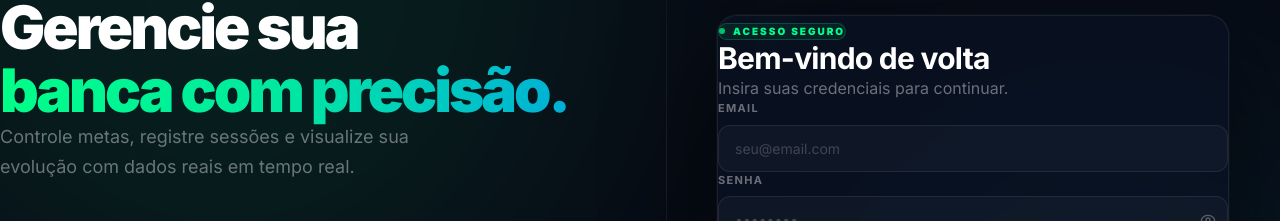
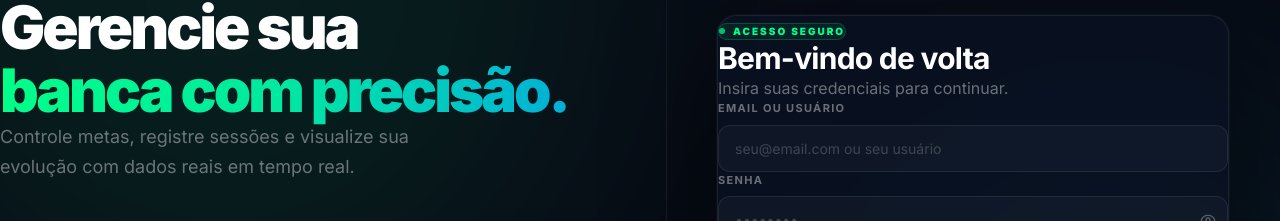
Before and after one commit to Shindo-hash/MetaEdge, a Next.js app: page /login in a window 1280 px wide. Shown: the part 236-457 px from the top of the page. Built offline with nearby package versions, Linux system fonts and the light colour scheme.

Commit message:
Login aceita usuario ou email (compatibilidade com contas criadas no AlphaSignal)

```diff
--- a/components/auth/AuthForm.tsx
+++ b/components/auth/AuthForm.tsx
@@ -6,6 +6,15 @@ import { createClient } from '@/lib/supabase/client'
 import { Eye, EyeOff } from 'lucide-react'
 
 type Mode = 'login' | 'register'
+
+// Login aceita usuário simples (criado pelo painel do AlphaSignal) OU e-mail
+// de verdade. Se não tiver "@", vira um e-mail disfarçado por trás — mesma
+// lógica usada no AlphaSignal, pra login funcionar igual nos dois apps.
+function toSupabaseIdentifier(input: string): string {
+  const trimmed = input.trim()
+  if (trimmed.includes('@')) return trimmed
+  return `${trimmed.toLowerCase()}@alphasignal.local`
+}
 
 export default function AuthForm({ mode }: { mode: Mode }) {
   const router = useRouter()
@@ -23,6 +32,9 @@ export default function AuthForm({ mode }: { mode: Mode }) {
     const supabase = createClient()
 
     if (mode === 'register') {
+      // Cadastro novo continua exigindo e-mail de verdade (não aceita
+      // usuário disfarçado aqui — essa conversão é só pra LOGIN de contas
+      // já criadas pelo painel do AlphaSignal).
       const { data, error: signUpError } = await supabase.auth.signUp({
         email,
         password,
@@ -34,7 +46,8 @@ export default function AuthForm({ mode }: { mode: Mode }) {
       }
       router.push('/dashboard')
     } else {
-      const { error: signInError } = await supabase.auth.signInWithPassword({ email, password })
+      const identifier = toSupabaseIdentifier(email)
+      const { error: signInError } = await supabase.auth.signInWithPassword({ email: identifier, password })
       if (signInError) { setError(signInError.message); setLoading(false); return }
       router.push('/dashboard')
     }
@@ -58,13 +71,13 @@ export default function AuthForm({ mode }: { mode: Mode }) {
       )}
 
       <div>
-        <label className="field-label">Email</label>
+        <label className="field-label">{mode === 'login' ? 'Email ou usuário' : 'Email'}</label>
         <input
-          type="email"
+          type={mode === 'login' ? 'text' : 'email'}
           value={email}
           onChange={(e) => setEmail(e.target.value)}
           required
-          placeholder="seu@email.com"
+          placeholder={mode === 'login' ? 'seu@email.com ou seu usuário' : 'seu@email.com'}
           className="field-input"
         />
       </div>
```
